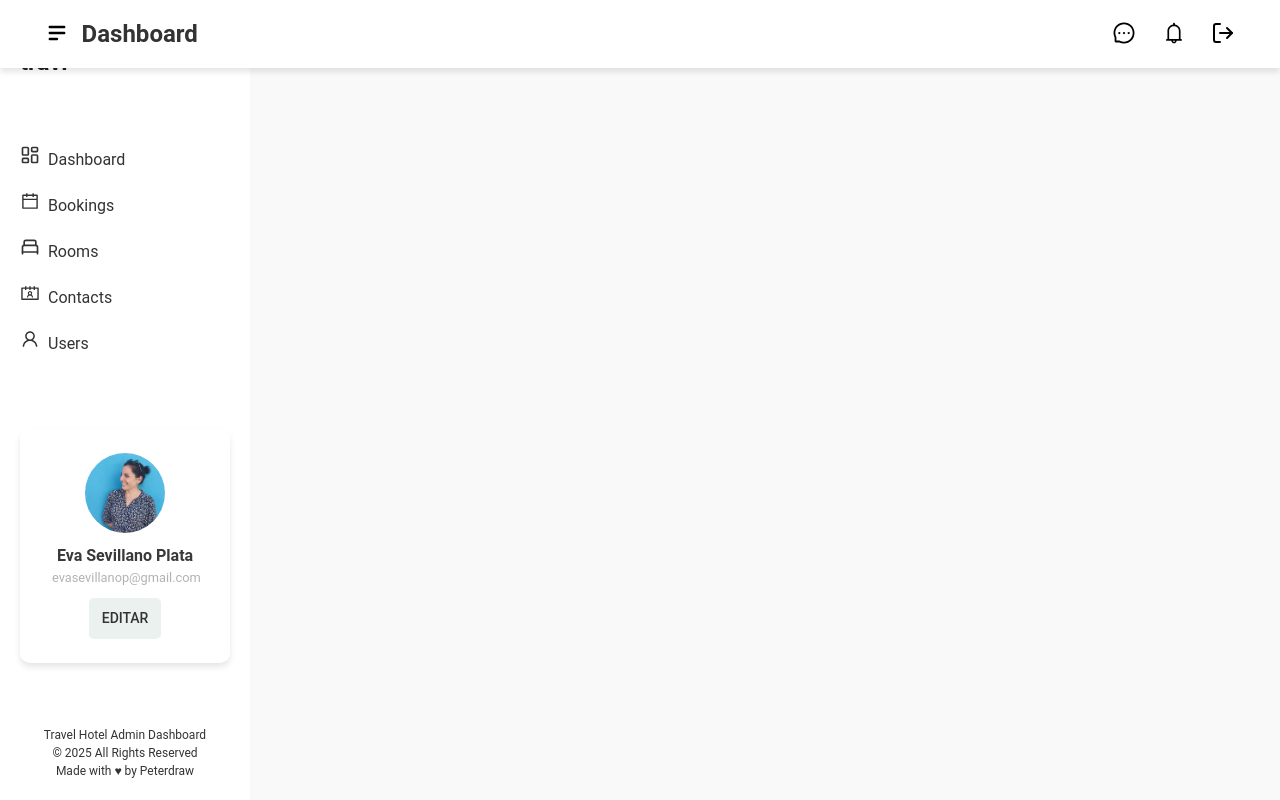
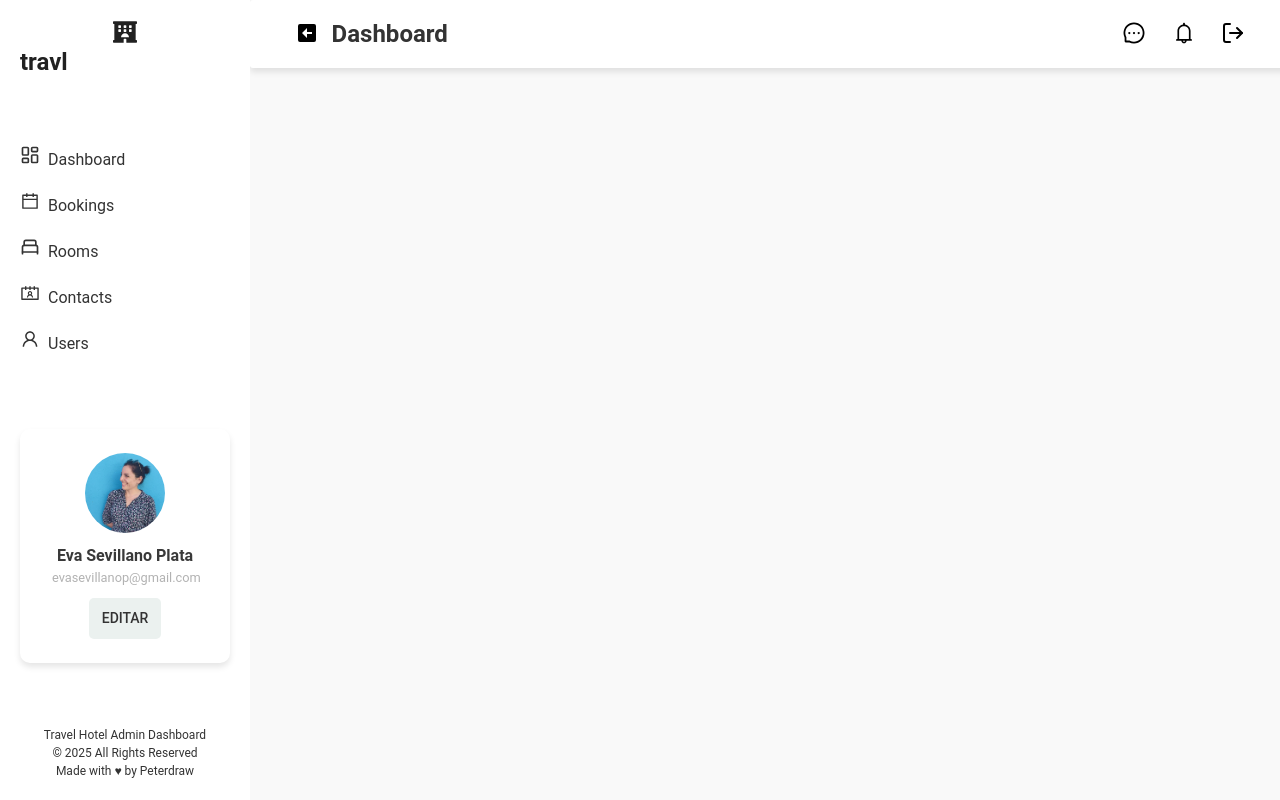
Before and after one commit to EvaBytes/Dashboard-Hotel, a React (Vite) app: page /dashboard in a window 1280 px wide. Built offline with nearby package versions, Linux system fonts and the light colour scheme; sample sign-in values are in the browser's storage.

Commit message:
Navbar Update

```diff
--- a/src/Layout.jsx
+++ b/src/Layout.jsx
@@ -23,6 +23,7 @@ const Layout = () => {
       <SidebarContainer sidebarOpen={sidebarOpen}>
         {sidebarOpen && <Sidebar />}
       </SidebarContainer>
+
       <MainContent style={{ marginLeft: sidebarOpen ? "250px" : "0" }}>
         <Content>
           <Routes>
--- a/src/components/Navbar/Navbar.jsx
+++ b/src/components/Navbar/Navbar.jsx
@@ -1,11 +1,11 @@
-import React, { useState } from "react";
-import { AiOutlineMessage, AiOutlineBell} from "react-icons/ai";
+import React from "react";
+import { AiOutlineMessage, AiOutlineBell } from "react-icons/ai";
 import { FiLogOut } from "react-icons/fi";
-import { HiMenuAlt2 } from "react-icons/hi";
+import { BiSolidLeftArrowSquare, BiSolidRightArrowSquare } from "react-icons/bi";
 import { useNavigate } from "react-router-dom";
 import { NavbarContainer, NavbarLeft, NavbarRight, IconButton } from "./navbarStyles";
 
-const Navbar = ({ toggleSidebar }) => {
+const Navbar = ({ toggleSidebar, sidebarOpen }) => {
   const navigate = useNavigate();
 
   const handleLogout = () => {
@@ -14,10 +14,14 @@ const Navbar = ({ toggleSidebar }) => {
   };
 
   return (
-    <NavbarContainer>
+    <NavbarContainer sidebarOpen={sidebarOpen}> {/* Pasamos sidebarOpen como prop */}
       <NavbarLeft>
         <IconButton onClick={toggleSidebar}>
-          <HiMenuAlt2 size={24} />
+          {sidebarOpen ? (
+            <BiSolidLeftArrowSquare size={24} />
+          ) : (
+            <BiSolidRightArrowSquare size={24} />
+          )}
         </IconButton>
         <h1>Dashboard</h1>
       </NavbarLeft>
--- a/src/components/Navbar/NavbarStyles.js
+++ b/src/components/Navbar/NavbarStyles.js
@@ -6,25 +6,26 @@ export const NavbarContainer = styled("nav")(({ sidebarOpen }) => ({
     alignItems: "center",
     padding: "1rem 2rem",
     backgroundColor: "#fff",
+    borderRadius: "3px",
     boxShadow: "0px 4px 6px rgba(0, 0, 0, 0.1)",
     top: "0",
-    zIndex: 2000,
     position: "fixed",
-    width: sidebarOpen ? "80%" : "100%",
-    transition: "width 0.4s ease-in-out",
+    width: sidebarOpen ? "calc(100% - 240px)" : "100%",
+    marginLeft: sidebarOpen ? "250px" : "0",
+    transition: "width 0.4s ease-in-out, margin-left 0.4s ease-in-out",
 }));
 
-    export const NavbarLeft = styled("div")({
+export const NavbarLeft = styled("div")({
     display: "flex",
     alignItems: "center",
-    });
+});
 
-    export const NavbarRight = styled("div")({
+export const NavbarRight = styled("div")({
     display: "flex",
     alignItems: "center",
-    });
+});
 
-    export const IconButton = styled("button")({
+export const IconButton = styled("button")({
     background: "none",
     border: "none",
     margin: "0 0.8rem",
--- a/src/components/Sidebar/SidebarStyles.js
+++ b/src/components/Sidebar/SidebarStyles.js
@@ -5,6 +5,7 @@ export const SidebarContainer = styled("aside")(({ theme }) => ({
   width: "250px",
   backgroundColor: theme.palette.primary.main,
   color: theme.palette.text.primary,
+  borderRadius: "3px",
   height: "100vh",
   padding: "20px",
   display: "flex",
```
